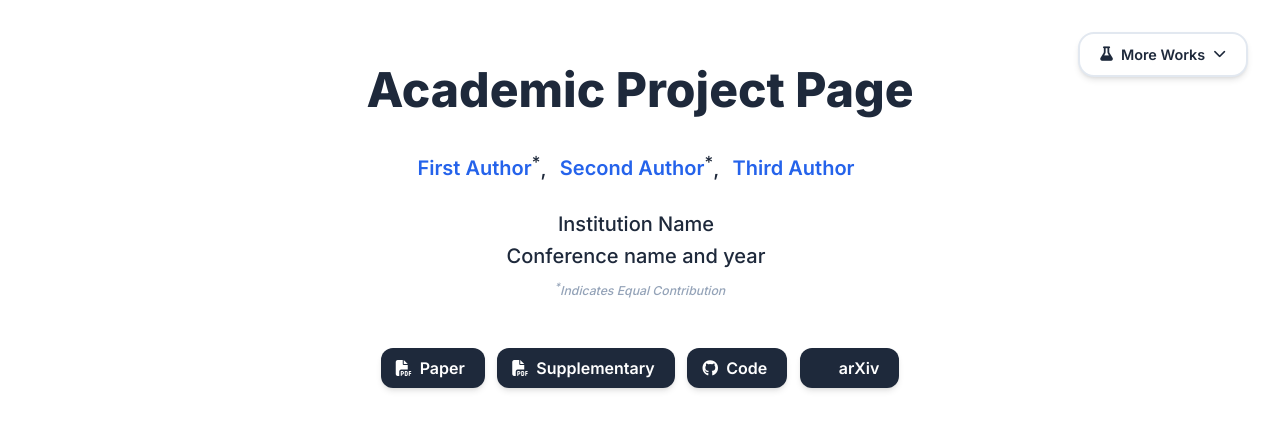
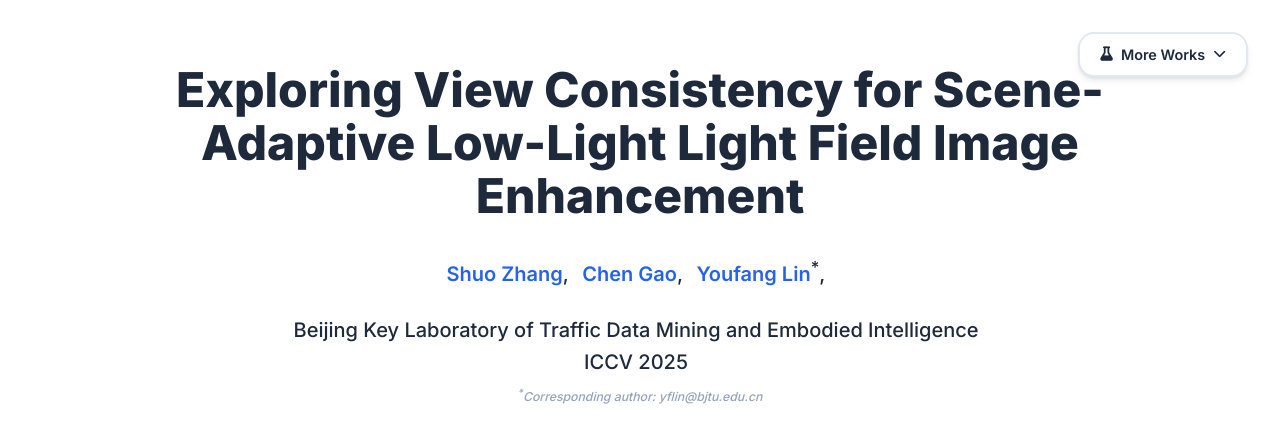
Before and after one commit to ChenGao-arch/VCNet.github.io, a plain HTML site: page index.html in a window 1280 px wide. Shown: the top 431 px of the page. Drawn offline with nearby package versions, Linux system fonts and the light colour scheme; some icons are missing.

Commit message:
Update index.html

```diff
--- a/index.html
+++ b/index.html
@@ -241,23 +241,23 @@
         <div class="columns is-centered">
           <div class="column has-text-centered">
             <!-- TODO: Replace with your paper title -->
-            <h1 class="title is-1 publication-title">Academic Project Page</h1>
+            <h1 class="title is-1 publication-title"> Exploring View Consistency for Scene-Adaptive Low-Light Light Field Image Enhancement</h1>
             <div class="is-size-5 publication-authors">
               <!-- TODO: Replace with your paper authors and their personal links -->
               <span class="author-block">
-                <a href="FIRST AUTHOR PERSONAL LINK" target="_blank">First Author</a><sup>*</sup>,</span>
+                <a href="FIRST AUTHOR PERSONAL LINK" target="_blank">Shuo Zhang</a>,</span>
                 <span class="author-block">
-                  <a href="SECOND AUTHOR PERSONAL LINK" target="_blank">Second Author</a><sup>*</sup>,</span>
+                  <a href="SECOND AUTHOR PERSONAL LINK" target="_blank">Chen Gao</a>,</span>
                   <span class="author-block">
-                    <a href="THIRD AUTHOR PERSONAL LINK" target="_blank">Third Author</a>
+                    <a href="THIRD AUTHOR PERSONAL LINK" target="_blank">Youfang Lin</a><sup>*</sup>,
                   </span>
                   </div>
 
                   <div class="is-size-5 publication-authors">
                     <!-- TODO: Replace with your institution and conference/journal info -->
-                    <span class="author-block">Institution Name<br>Conference name and year</span>
+                    <span class="author-block">Beijing Key Laboratory of Traffic Data Mining and Embodied Intelligence<br>ICCV 2025</span>
                     <!-- TODO: Remove this line if no equal contribution -->
-                    <span class="eql-cntrb"><small><br><sup>*</sup>Indicates Equal Contribution</small></span>
+                    <span class="eql-cntrb"><small><br><sup>*</sup>Corresponding author: yflin@bjtu.edu.cn</small></span>
                   </div>
 
                   <div class="column has-text-centered">
```
